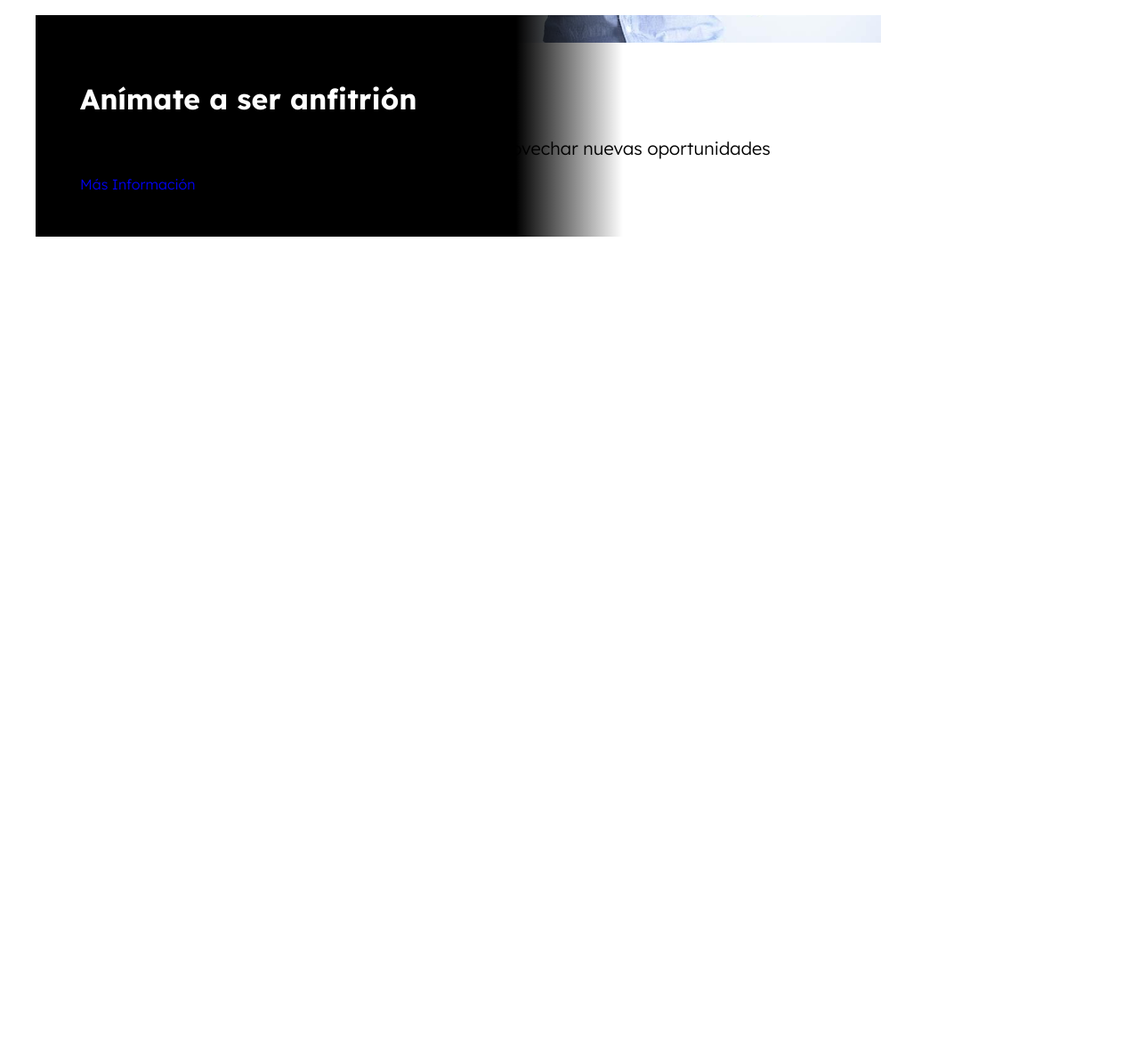
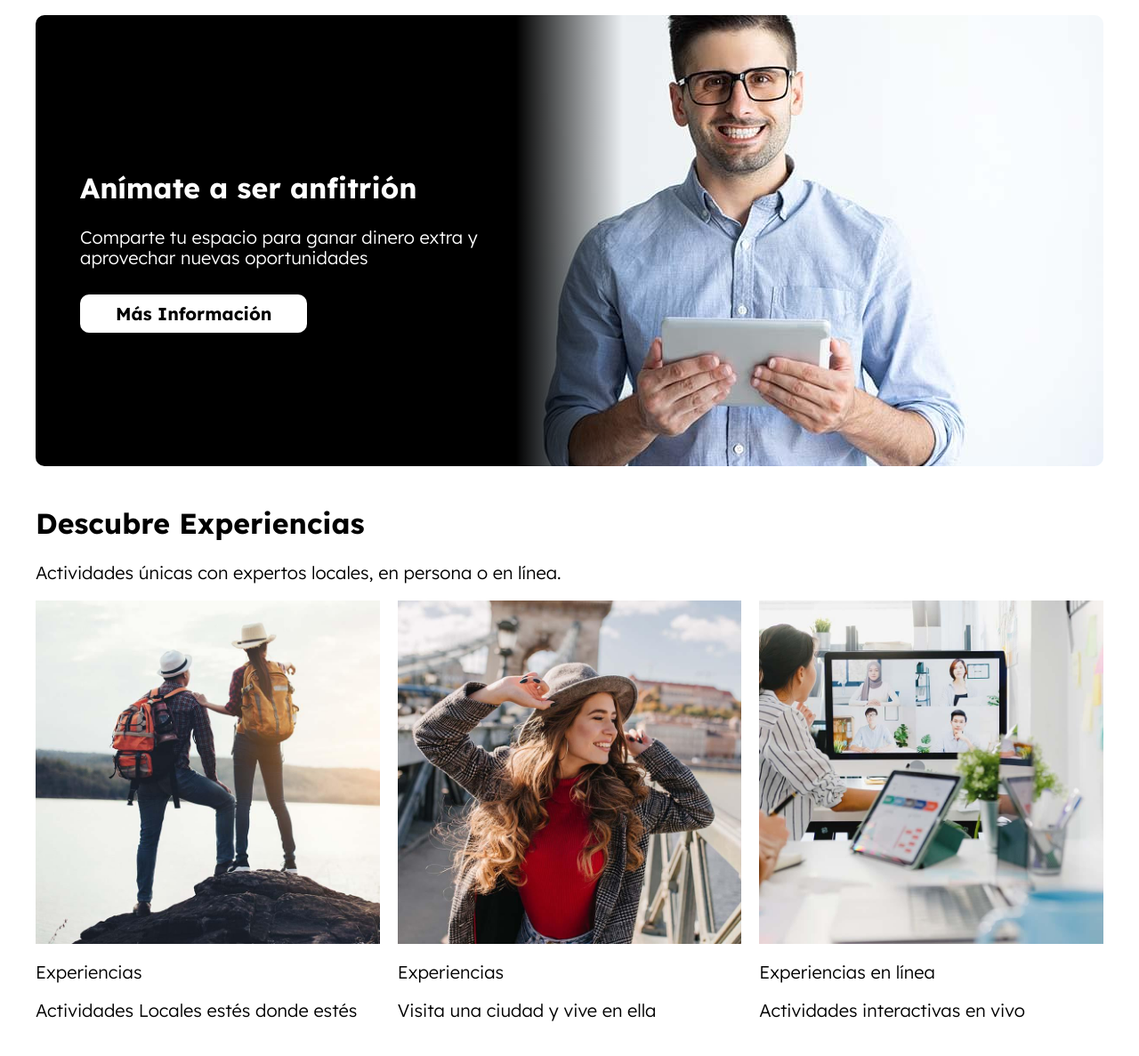
Before and after one commit to Nburgos13/TipoAgenciadeViaje, a website: page index.html in a window 1280 px wide. Shown: the part 1660-2847 px from the top of the page at 89% size. Before the commit the page ends 1926 px from the top, so only its background shows below. Drawn offline with Linux system fonts and the light colour scheme.

Commit message:
seccion experiencia

```diff
--- a/index.html
+++ b/index.html
@@ -231,5 +231,53 @@
         <a href="#" class="anfitrion__enlace">Más Información</a>
       </div>
     </section>
+
+    <main class="experiencia contenedor seccion">
+      <h2 class="experiencias__heading">Descubre Experiencias</h2>
+      <p class="experiencias__descripcion">
+        Actividades únicas con expertos locales, en persona o en línea.
+      </p>
+
+      <div class="experiencias__listado">
+        <div class="experiencia">
+          <img
+            class="experiencia__imagen"
+            src="build/img/experiencia_1.jpg"
+            alt="imagen experiencia"
+          />
+          <p class="experiencia__titulo">Experiencias</p>
+          <p class="experiencia__descripcion">
+            Actividades Locales estés donde estés
+          </p>
+        </div>
+        <!-- Experiencia -->
+
+        <div class="experiencia">
+          <img
+            class="experiencia__imagen"
+            src="build/img/experiencia_2.jpg"
+            alt="imagen experiencia"
+          />
+          <p class="experiencia__titulo">Experiencias</p>
+          <p class="experiencia__descripcion">
+            Visita una ciudad y vive en ella
+          </p>
+        </div>
+        <!-- Experiencia -->
+
+        <div class="experiencia">
+          <img
+            class="experiencia__imagen"
+            src="build/img/experiencia_3.jpg"
+            alt="imagen experiencia"
+          />
+          <p class="experiencia__titulo">Experiencias en línea</p>
+          <p class="experiencia__descripcion">
+            Actividades interactivas en vivo
+          </p>
+        </div>
+        <!-- Experiencia -->
+      </div>
+    </main>
   </body>
 </html>
--- a/src/scss/ui/Contenido/_anfitrion.scss
+++ b/src/scss/ui/Contenido/_anfitrion.scss
@@ -17,6 +17,7 @@
   background-size: 100%, 60rem;
   background-position: center, center bottom;
   background-repeat: no-repeat;
+  border-radius: 1rem;
 
   @include m.telefono {
     background-size: 100%, 70rem;
@@ -32,17 +33,32 @@
         transparent 55%
       ),
       url(../img/anfitrion.jpg);
+    background-size: 100%, auto;
+    background-position: center, 50% 30%;
+    padding: 15rem 5rem;
   }
 
-  //&__contenido {
-  //}
+  @include m.desktop {
+    background-position: center, right center;
+  }
 
-  //&__heading {
-  //}
+  &__contenido {
+    @include m.tablet {
+      max-width: 50%;
+    }
+  }
 
-  //&__texto {
-  //}
+  &__heading {
+  }
 
-  //&__enlace {
-  //}
+  &__texto {
+    color: v.$blanco;
+  }
+
+  &__enlace {
+    @include m.boton(v.$blanco, v.$negro);
+    border-radius: 1rem;
+    padding-top: 1rem;
+    padding-bottom: 1rem;
+  }
 }
--- /dev/null
+++ b/src/scss/ui/Contenido/_experiencias.scss
@@ -0,0 +1,26 @@
+@use "base/variables" as v;
+@use "base/mixins" as m;
+
+.experiencias {
+  &__listado {
+    display: grid;
+    grid-template-columns: repeat(3, 30rem);
+    column-gap: 2rem;
+    @include m.scrollHorizontal;
+
+    @include m.tablet {
+      @include m.grid(3, 2rem);
+    }
+  }
+}
+
+.experiencia {
+  &__imagen {
+  }
+
+  &__titulo {
+  }
+
+  &__descripcion {
+  }
+}
--- a/src/scss/ui/Contenido/_index.scss
+++ b/src/scss/ui/Contenido/_index.scss
@@ -1,3 +1,4 @@
 @forward "destinos";
 @forward "lugares";
 @forward "anfitrion";
+@forward "experiencias";
```
Also changed, not shown: build/css/app.css, 1 other file.
